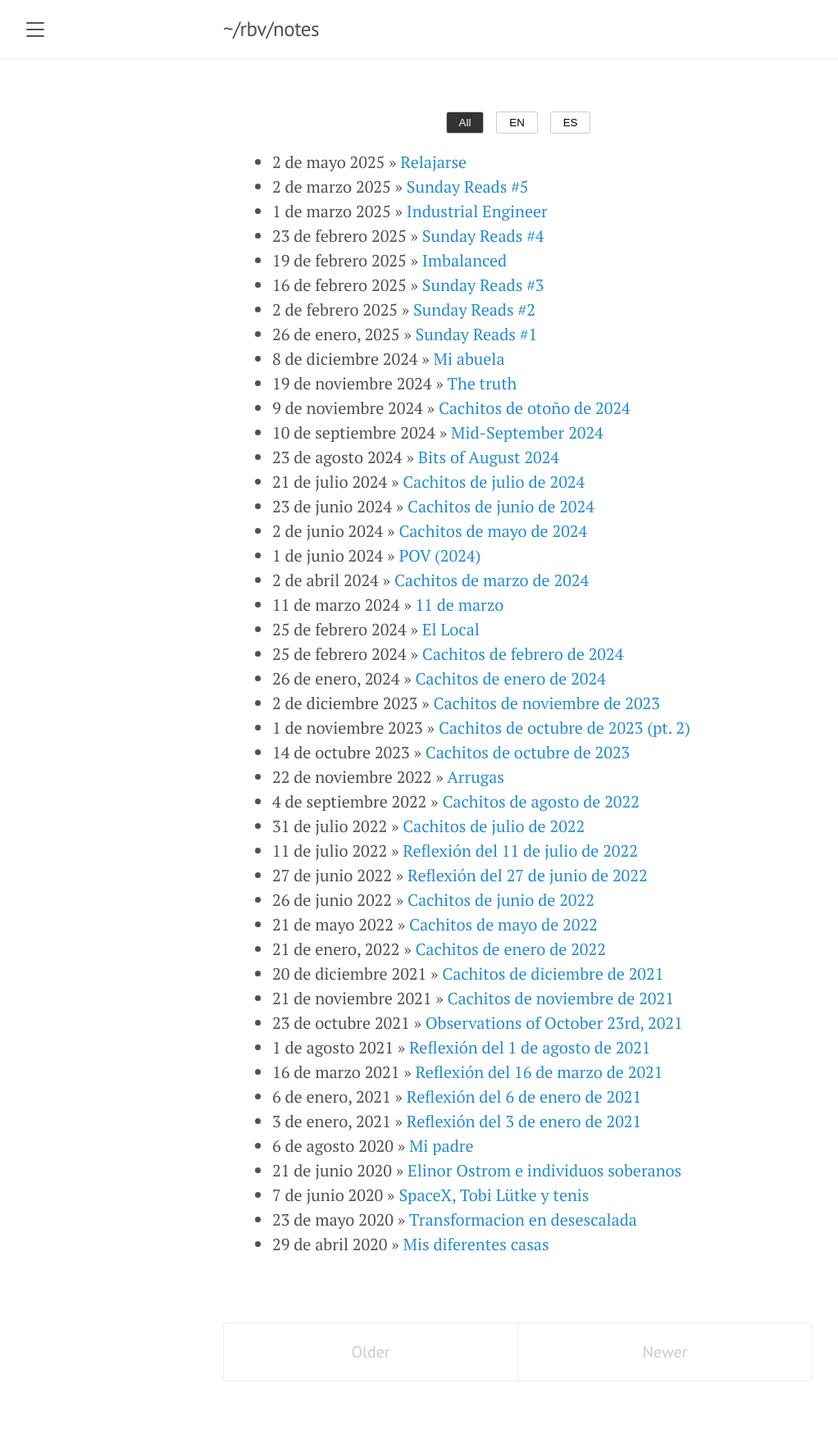
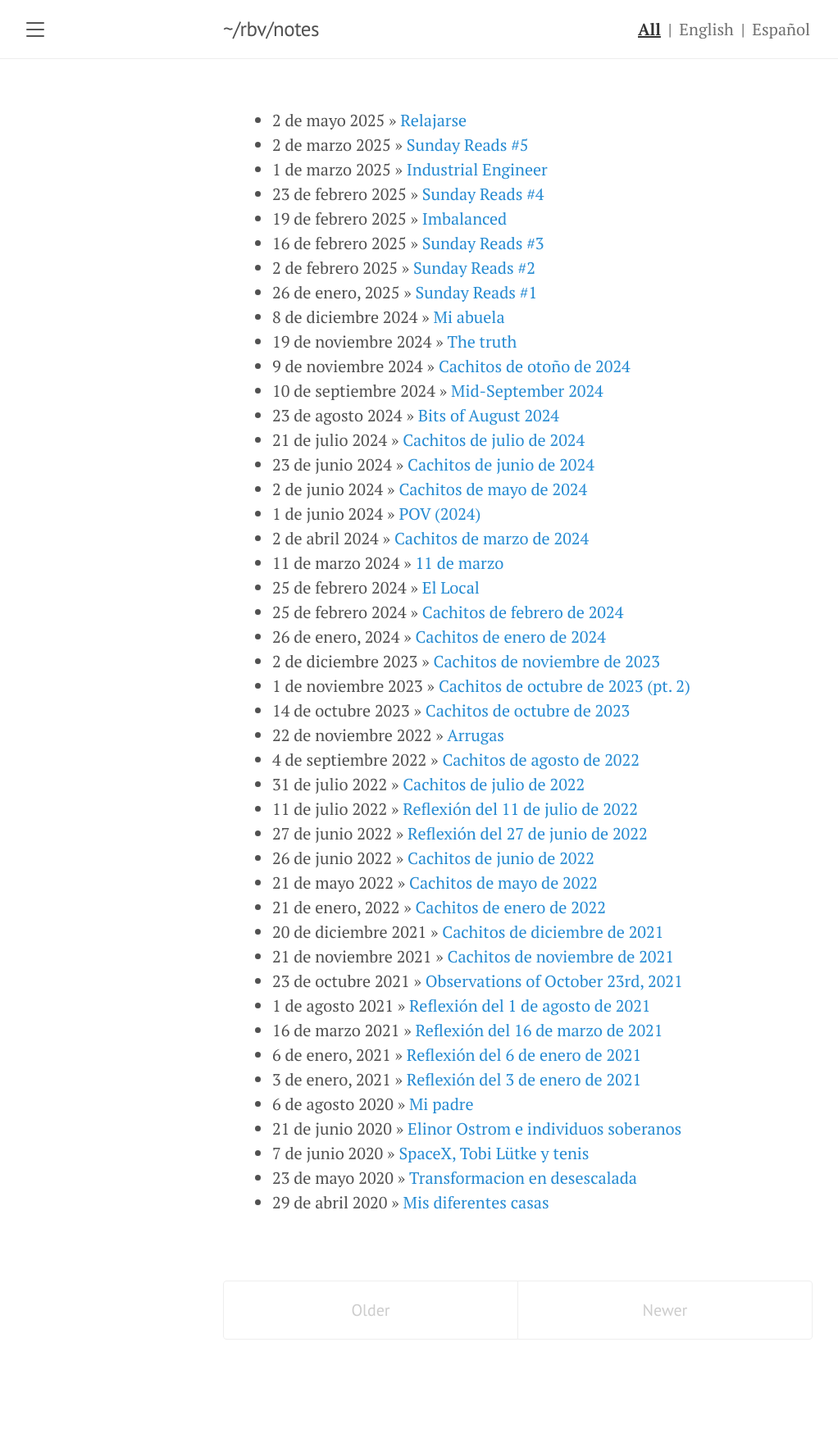
Before and after one commit to rbarbadillo/rbarbadillo.github.io, a Jekyll site: the page built from index.html, in a window 1280 px wide. Shown: the whole page at 82% size, without its empty margins (8-1030 px from the left). Built offline with Jekyll 4.4.1, drawn with Linux system fonts in a browser that asks for light colours; after the commit the page ends 1714 px from its top, so only the background shows below that.

Commit message:
yolo test pt2

```diff
--- a/_layouts/default.html
+++ b/_layouts/default.html
@@ -11,10 +11,15 @@
          content to avoid any CSS collisions with our real content. -->
     <div class="wrap">
         <div class="masthead">
-            <div class="container">
+            <div class="container masthead-flex">
                 <h3 class="masthead-title">
                     <a href="{{ site.baseurl }}/" title="Home">{{ site.title }}/</a>{{ page.title }}
                 </h3>
+                <nav class="language-filter-top">
+                    <a href="#" class="lang-link active" data-lang="all">All</a> |
+                    <a href="#" class="lang-link" data-lang="en">English</a> |
+                    <a href="#" class="lang-link" data-lang="es">Español</a>
+                </nav>
             </div>
         </div>
 
--- a/index.html
+++ b/index.html
@@ -5,11 +5,6 @@ title: notes
 
 <div class="page" lang="en">
     <div class="container content">
-        <div class="language-filter">
-            <button class="lang-btn active" data-lang="all">All</button>
-            <button class="lang-btn" data-lang="en">EN</button>
-            <button class="lang-btn" data-lang="es">ES</button>
-        </div>
         <ul class="post-list">
           {% for post in site.posts %}
           <li class="post-item" data-lang="{{ post.lang | default: 'en' }}">
@@ -40,29 +35,46 @@ title: notes
 </div>
 
 <style>
-.language-filter {
-    margin-bottom: 20px;
-    text-align: center;
+.masthead-flex {
+    display: flex;
+    align-items: center;
+    justify-content: space-between;
 }
-
-.lang-btn {
-    padding: 5px 15px;
-    margin: 0 5px;
-    border: 1px solid #ccc;
-    background: white;
+.language-filter-top {
+    font-size: 1rem;
+    font-family: inherit;
+    font-weight: normal;
+    margin-left: auto;
+    white-space: nowrap;
+}
+.lang-link {
+    color: #333;
+    text-decoration: none;
+    margin: 0 0.2em;
+    padding: 0;
+    background: none;
+    border: none;
+    font: inherit;
     cursor: pointer;
-    border-radius: 3px;
+    opacity: 0.7;
+    font-weight: normal;
+    box-shadow: none;
+    outline: none;
+    transition: opacity 0.2s;
 }
-
-.lang-btn.active {
-    background: #333;
-    color: white;
+.lang-link:hover,
+.lang-link:focus {
+    text-decoration: underline;
+    opacity: 1;
 }
-
+.lang-link.active {
+    font-weight: bold;
+    text-decoration: underline;
+    opacity: 1;
+}
 .post-item {
     display: none;
 }
-
 .post-item[data-lang="en"],
 .post-item[data-lang="es"] {
     display: list-item;
```
Also changed, not shown: other parts of index.html (+5 -8 lines).
